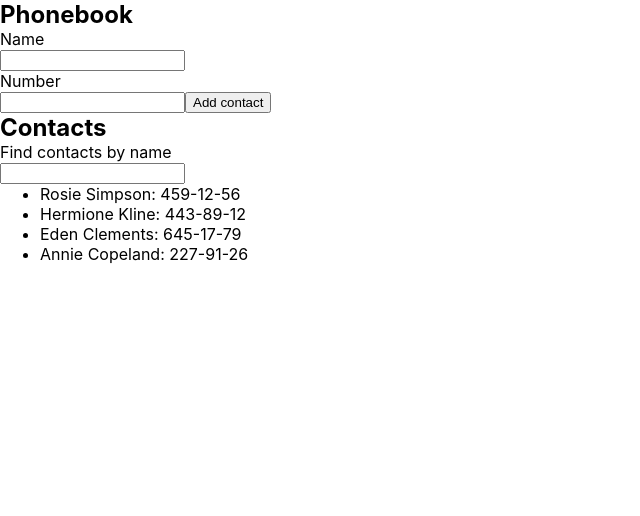
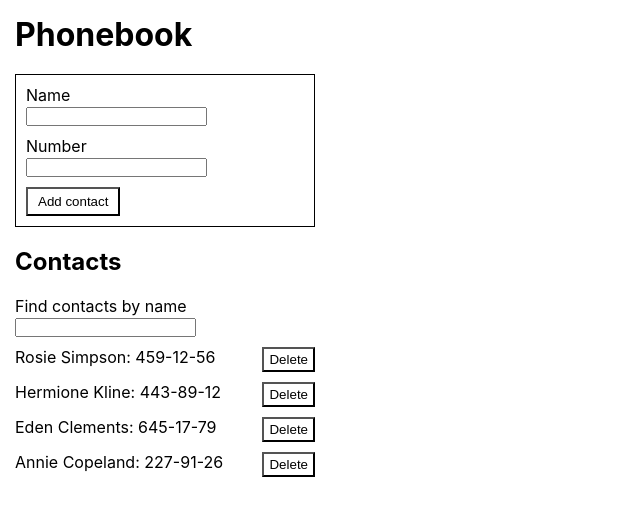
Before and after one commit to verado-batsu/goit-react-hw-02-phonebook, a React (Create React App) app: page / in a window 1280 px wide. Shown: the top 516 px of the page, without its empty margins (0-640 px from the left). Built offline with nearby package versions, Linux system fonts and the light colour scheme.

Commit message:
step 6 is done

```diff
--- a/src/components/App/App.jsx
+++ b/src/components/App/App.jsx
@@ -1,6 +1,9 @@
 import { Component } from "react";
-import { nanoid } from 'nanoid';
+import { ContactForm } from 'components/ContactForm/ContactForm';
+import { Filter } from 'components/Filter/Filter';
+import { ContactList } from 'components/ContactList/ContactList';
 
+import { Container } from 'components/App/App.styled';
 export class App extends Component {
 	state = {
 		contacts: [
@@ -10,8 +13,6 @@ export class App extends Component {
 			{id: 'id-4', name: 'Annie Copeland', number: '227-91-26'},
 		],
 		filter: '',
-		name: '',
-		number: ''
 	}
 
 	handleChange = (e) => {
@@ -22,93 +23,71 @@ export class App extends Component {
 		})
 	}
 
-	handleSubmit = (e) => {
-		e.preventDefault();
-		const name = e.target.elements.name.value;
-		const number = e.target.elements.number.value;
+	getDataFromForm = (contact) => {
 
-		const contact = {
-			name,
-			number,
-			id: nanoid(),
-		}
+
 
 		this.setState((prevState) => {
+
+			const prevContacts = [...prevState.contacts];
+			prevContacts.map(prevContact => {
+				if (contact.name === prevContact.name) {
+					alert(`${contact.name} is already in contacts.`);
+					return {
+						contacts: [...prevState.contacts],
+					}
+				}
+			})
+
+
 			return {
 				contacts: [...prevState.contacts, contact],
-				name: '',
-				number: '',
 			}
 		})
 	}
 
+	handleDeleteClick = (e) => {
+		this.setState((prevState) => {
+			const prevContacts = prevState.contacts;
+			const newContacts = prevContacts.reduce((acc, contact) => {
+				if (e.target.id !== contact.id) {
+					return [...acc, contact];
+				} else {
+					return [...acc];
+				}
+			}, [])
+
+			return {
+				contacts: newContacts
+			};
+		})
+	}
+
 	render() {
+		const { filter } = this.state;
+
 		const normalizedFilter = this.state.filter.toLowerCase();
 
 		const filteredContacts = this.state.contacts.filter(contact => contact.name.toLowerCase().includes(normalizedFilter));
 
 		return (
-			<>
-				<div>
-					<h2>Phonebook</h2>
+			<Container>
+				<h1>Phonebook</h1>
+				<ContactForm
+					getDataFromForm={this.getDataFromForm}
+				/>
 
-					<form onSubmit={this.handleSubmit}>
-						<label>
-							<p>Name</p>
-							<input
-								type="text"
-								name="name"
-								pattern="^[a-zA-Zа-яА-Я]+(([' -][a-zA-Zа-яА-Я ])?[a-zA-Zа-яА-Я]*)*$"
-								title="Name may contain only letters, apostrophe, dash and spaces. For example Adrian, Jacob Mercer, Charles de Batz de Castelmore d'Artagnan"
-								required
-								onChange={this.handleChange}
-								value={this.state.name}
-							/>
-						</label>
-						<label>
-							<p>Number</p>
-							<input
-								type="tel"
-								name="number"
-								pattern="\+?\d{1,4}?[-.\s]?\(?\d{1,3}?\)?[-.\s]?\d{1,4}[-.\s]?\d{1,4}[-.\s]?\d{1,9}"
-								title="Phone number must be digits and can contain spaces, dashes, parentheses and can start with +"
-								required
-								onChange={this.handleChange}
-								value={this.state.number}
-							/>
-						</label>
-						<button type="submit">Add contact</button>
-					</form>
-				</div>
+				<h2>Contacts</h2>
+				<Filter
+					filter={filter}
+					handleChange={this.handleChange}
+				/>
 
-				<div>
-					<h2>Contacts</h2>
-
-					<div>
-						<label>
-							<p>Find contacts by name</p>
-							<input
-								name="filter"
-								type="text"
-								onChange={this.handleChange}
-								value={this.state.filter}
-							/>
-						</label>
-					</div>
-
-					<ul>
-						{
-							filteredContacts.map(({ id, name, number }) => {
-								return (
-									<li key={id}>
-										{name}: {number}
-									</li>
-								)
-							})
-						}
-					</ul>
-				</div>
-			</>
+				<ContactList
+					filteredContacts={filteredContacts}
+					handleDeleteClick={this.handleDeleteClick}
+				/>
+			</Container>
 		);
 	}
 };
--- /dev/null
+++ b/src/components/App/App.styled.js
@@ -0,0 +1,9 @@
+import styled from "@emotion/styled";
+
+export const Container = styled.div`
+	max-width: 300px;
+	padding: 15px;
+	h1, h2 {
+		margin-bottom: 20px;
+	}
+`;
--- /dev/null
+++ b/src/components/ContactForm/ContactForm.jsx
@@ -0,0 +1,78 @@
+import { Component } from "react";
+import { nanoid } from 'nanoid';
+import PropTypes from 'prop-types';
+import { Form } from 'components/ContactForm/ContactForm.styled';
+
+export class ContactForm extends Component {
+	state = {
+		name: '',
+		number: '',
+	}
+
+	handleChange = (e) => {
+		const nameOfInput = e.target.name;
+
+		this.setState({
+			[nameOfInput]: e.target.value
+		})
+	}
+
+	handleSubmit = (e) => {
+		e.preventDefault();
+
+		const name = e.target.elements.name.value;
+		const number = e.target.elements.number.value;
+
+		const contact = {
+			name,
+			number,
+			id: nanoid(),
+		}
+
+		this.setState({
+			name: '',
+			number: '',
+		})
+
+		this.props.getDataFromForm(contact);
+	}
+
+	render(){
+		const { name, number } = this.state;
+
+		return (
+				<Form onSubmit={this.handleSubmit}>
+					<label>
+						<p>Name</p>
+						<input
+							type="text"
+							name="name"
+							pattern="^[a-zA-Zа-яА-Я]+(([' -][a-zA-Zа-яА-Я ])?[a-zA-Zа-яА-Я]*)*$"
+							title="Name may contain only letters, apostrophe, dash and spaces. For example Adrian, Jacob Mercer, Charles de Batz de Castelmore d'Artagnan"
+							required
+							onChange={this.handleChange}
+							value={name}
+						/>
+					</label>
+					<label>
+						<p>Number</p>
+						<input
+							type="tel"
+							name="number"
+							pattern="\+?\d{1,4}?[-.\s]?\(?\d{1,3}?\)?[-.\s]?\d{1,4}[-.\s]?\d{1,4}[-.\s]?\d{1,9}"
+							title="Phone number must be digits and can contain spaces, dashes, parentheses and can start with +"
+							required
+							onChange={this.handleChange}
+							value={number}
+						/>
+					</label>
+					<button type="submit">Add contact</button>
+				</Form>
+			)
+	}
+
+}
+
+ContactForm.propTypes = {
+	getDataFromForm: PropTypes.func.isRequired,
+}
--- /dev/null
+++ b/src/components/ContactForm/ContactForm.styled.js
@@ -0,0 +1,24 @@
+import styled from "@emotion/styled";
+
+export const Form = styled.form`
+	padding: 10px;
+	margin-bottom: 20px;
+
+	border: 1px solid #000;
+
+	label {
+		display: block;
+		margin-bottom: 10px
+	}
+
+	button {
+		padding: 5px 10px;
+		background-color: #fff;
+
+		:hover,
+		:focus {
+			background-color: #000;
+			color: #fff;
+		}
+	}
+`;
--- /dev/null
+++ b/src/components/ContactList/ContactList.jsx
@@ -0,0 +1,24 @@
+import PropTypes from 'prop-types';
+import { ContactListEl } from 'components/ContactList/ContactList.styled';
+
+export function ContactList({ filteredContacts, handleDeleteClick }) {
+	return (
+		<ContactListEl>
+			{
+				filteredContacts.map(({ id, name, number }) => {
+						return (
+							<li key={id}>
+								<span>{name}: {number}</span>
+								<button id={id} type="button" onClick={handleDeleteClick}>Delete</button>
+							</li>
+						)
+					})
+			}
+		</ContactListEl>
+	)
+}
+
+ContactList.propTypes = {
+	filteredContacts: PropTypes.arrayOf(PropTypes.objectOf(PropTypes.string.isRequired)),
+	handleDeleteClick: PropTypes.func.isRequired,
+}
--- /dev/null
+++ b/src/components/ContactList/ContactList.styled.js
@@ -0,0 +1,24 @@
+import styled from "@emotion/styled";
+
+export const ContactListEl = styled.label`
+	li{
+		display: flex;
+		gap: 10px;
+		justify-content: space-between;
+
+		:not(:last-child) {
+			margin-bottom: 10px;
+		}
+	}
+
+	li > button {
+		padding: 3px 5px;
+		background-color: #fff;
+
+		:hover,
+		:focus {
+			background-color: #000;
+			color: #fff;
+		}
+	}
+`;
--- /dev/null
+++ b/src/components/Filter/Filter.jsx
@@ -0,0 +1,21 @@
+import PropTypes from 'prop-types';
+import { FilterLabel } from 'components/Filter/Filter.styled';
+
+export function Filter({ handleChange, filter }) {
+	return (
+		<FilterLabel>
+			<p>Find contacts by name</p>
+			<input
+				name="filter"
+				type="text"
+				onChange={handleChange}
+				value={filter}
+			/>
+		</FilterLabel>
+	)
+}
+
+Filter.propTypes = {
+	handleChange: PropTypes.func.isRequired,
+	filter: PropTypes.string
+}
--- /dev/null
+++ b/src/components/Filter/Filter.styled.js
@@ -0,0 +1,6 @@
+import styled from "@emotion/styled";
+
+export const FilterLabel = styled.label`
+	display: block;
+	margin-bottom: 10px;
+`;
--- a/src/index.css
+++ b/src/index.css
@@ -1,7 +1,7 @@
 @import-normalize; /* bring in normalize.css styles */
 
 * {
-	/* padding: 0; */
+	padding: 0;
 	margin: 0;
 	/* border: 0; */
 }
```
